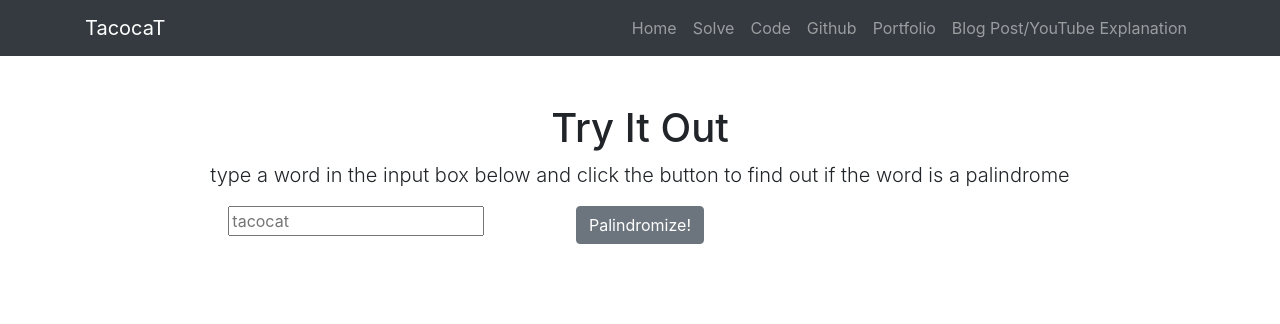
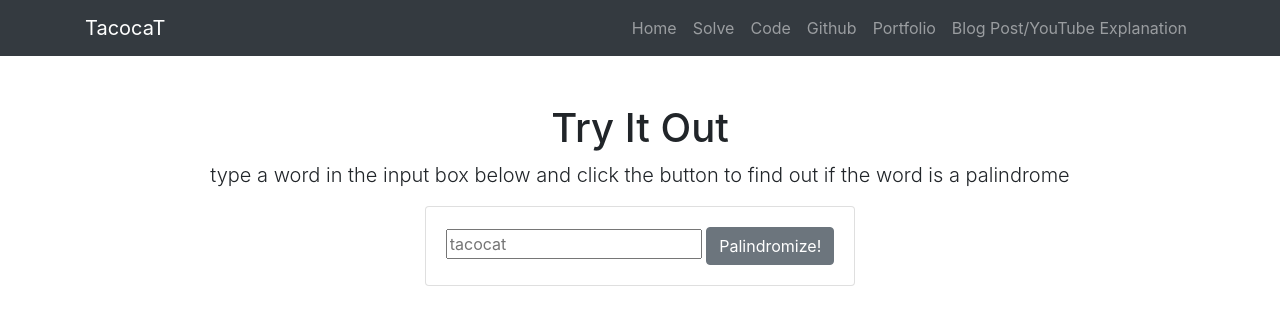
Before and after one commit to AdrianEdelen/Tacocat, a plain HTML site: page Solve.html in a window 1280 px wide. Drawn offline with nearby package versions, Linux system fonts and the light colour scheme.

Commit message:
added the card for the app and added a style rule to center it

```diff
--- a/Content/Style.css
+++ b/Content/Style.css
@@ -1,7 +1,8 @@
 body {
 }
 
-row-min-height-50px {
-	min-height: 25%;
-
+.card {
+	margin: 0 auto;
+	float: none;
+	margin-bottom: 10px;
 }
--- a/Solve.html
+++ b/Solve.html
@@ -61,7 +61,7 @@
             </div>
         </div>
 
-        <div class="row">
+        <!--<div class="row">
             <div class="col-2"></div>
             <div class="col text-center">
                 <input type="text" id="userInput" placeholder="tacocat" />
@@ -72,7 +72,9 @@
             <div class="col text-center">
                 <div><span id="result"></span></div>
             </div>
-            <div class="col-2"></div>
+            <div class="col-2">
+
+            </div>-->
 
 
 
@@ -80,6 +82,18 @@
 
 
 
+
+        </div>
+        <div class="row text-center">
+            <div class="card text-center">
+                <div class="card-body">
+                    <input type="text" id="userInput" placeholder="tacocat" />
+                    <div class="btn btn-secondary" id="reverseButton">Palindromize!</div>
+                    <div><span id="result"></span></div>
+                </div>
+
+
+            </div>
         </div>
     </div>
 
```
